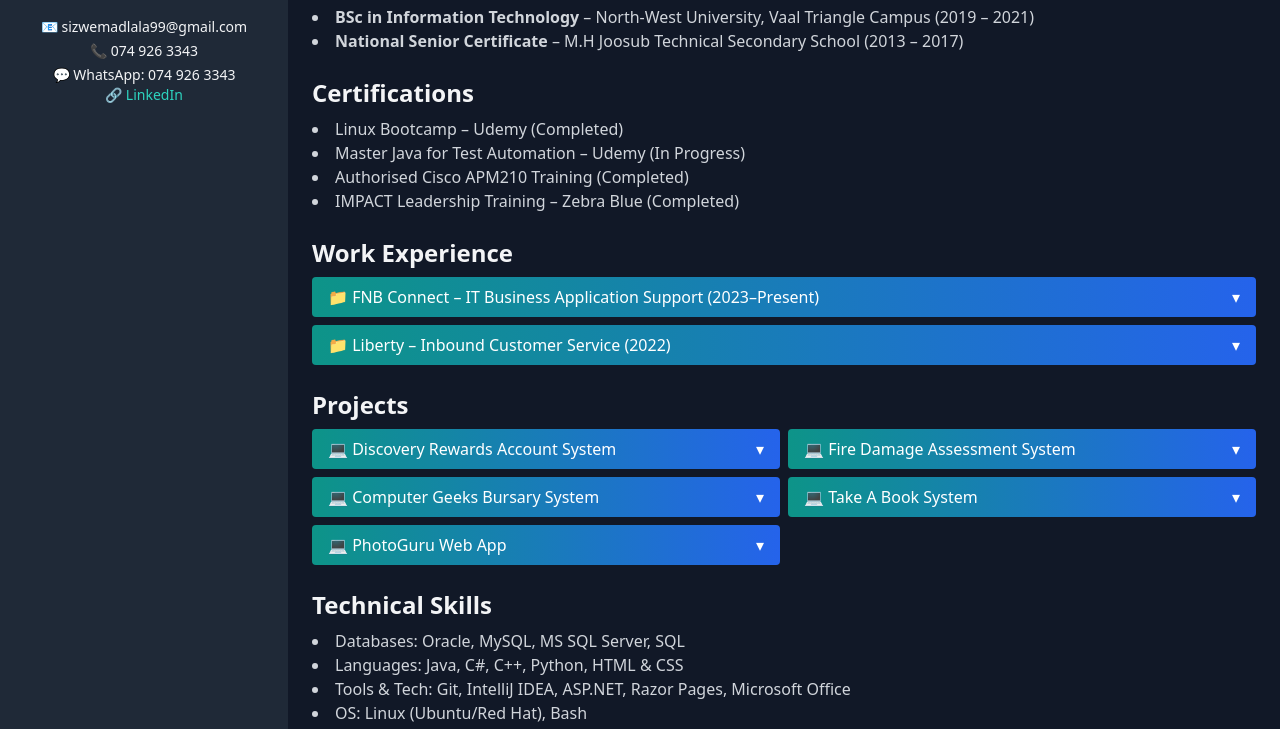
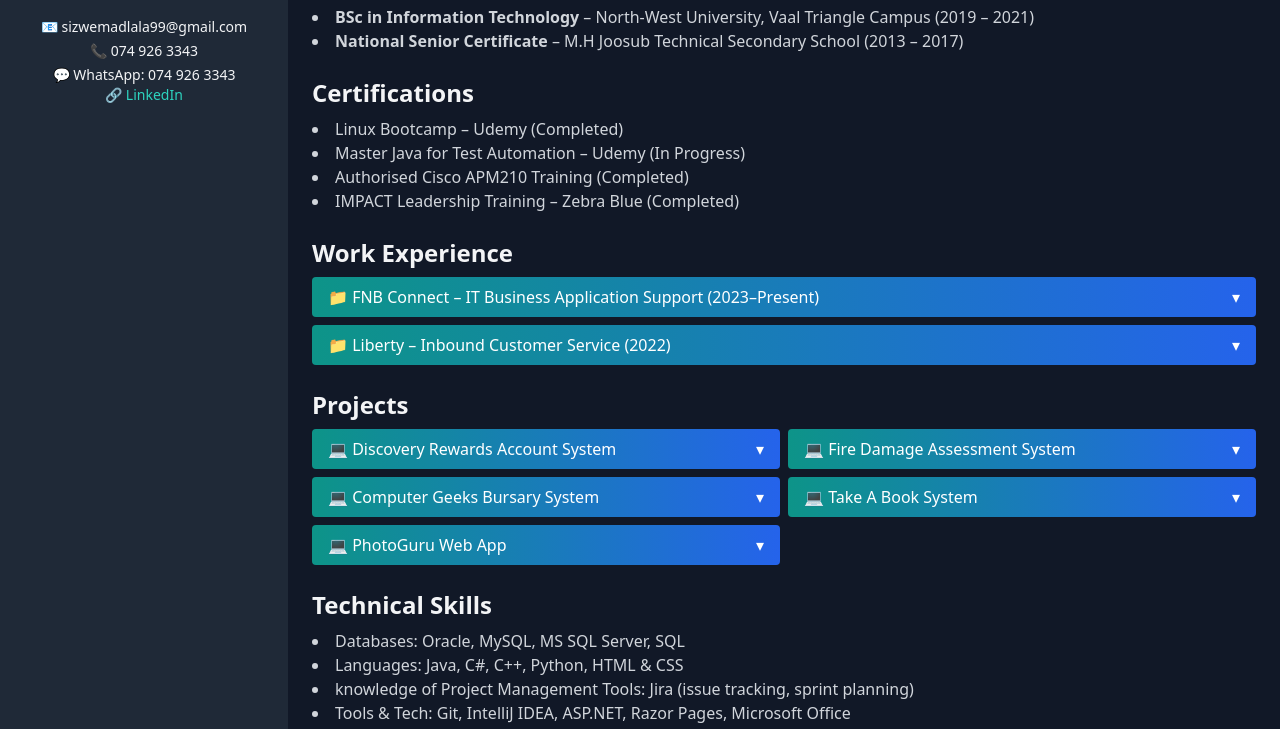
Before and after one commit to sizwe78/resposive_Sizwe_Madlala_CV, a plain HTML site: page index.html in a window 1280 px wide. Shown: the part 219-948 px from the top of the page. Drawn offline with nearby package versions, Linux system fonts and the light colour scheme.

Commit message:
Third commit

```diff
--- a/index.html
+++ b/index.html
@@ -175,6 +175,7 @@
         <ul class="list-disc list-inside text-gray-300">
           <li>Databases: Oracle, MySQL, MS SQL Server, SQL</li>
           <li>Languages: Java, C#, C++, Python, HTML & CSS</li>
+          <li>knowledge of Project Management Tools: Jira (issue tracking, sprint planning)</li>
           <li>Tools & Tech: Git, IntelliJ IDEA, ASP.NET, Razor Pages, Microsoft Office</li>
           <li>OS: Linux (Ubuntu/Red Hat), Bash</li>
           <li>Operations: App Monitoring, Job Scheduling (cron), SFTP, Reporting</li>
```
